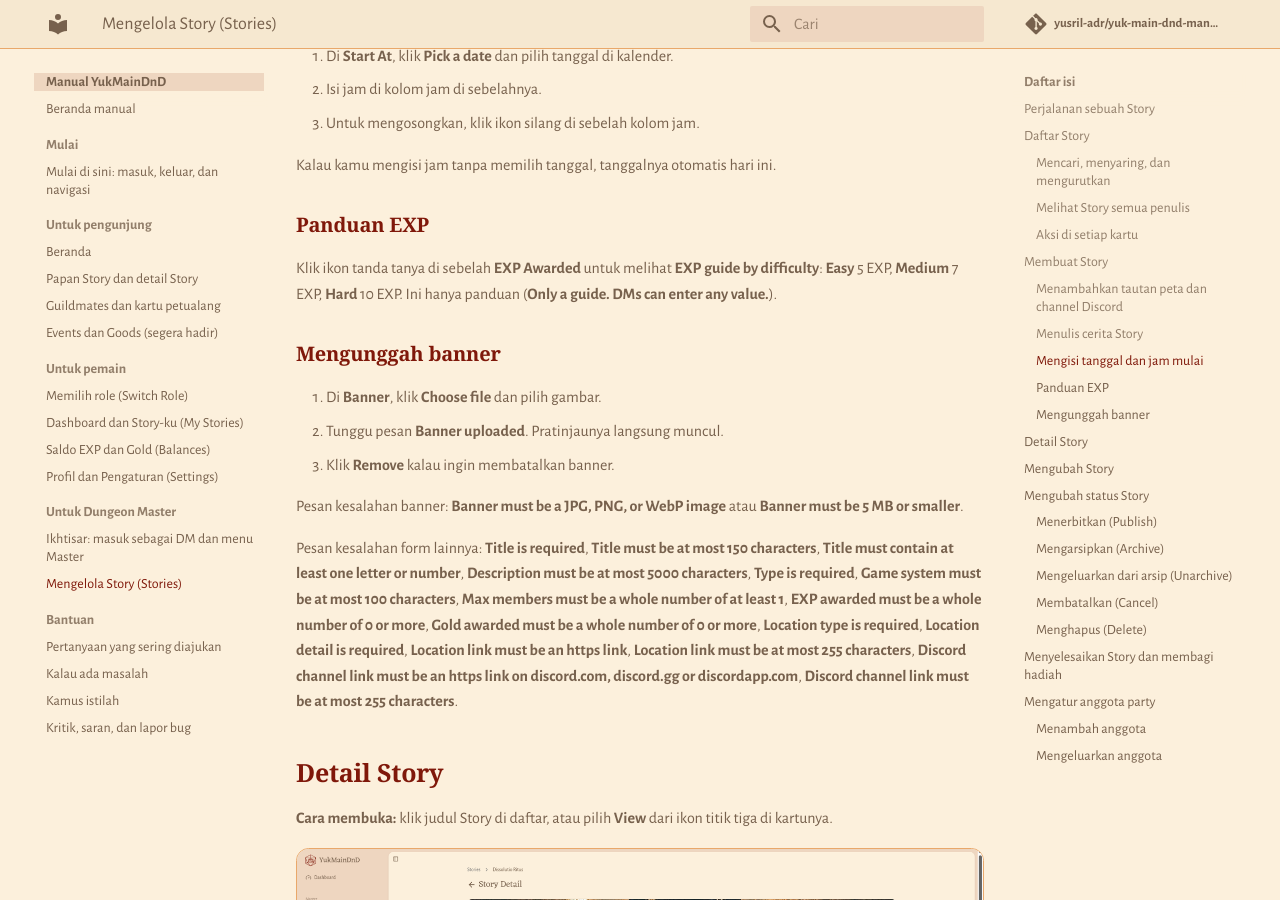
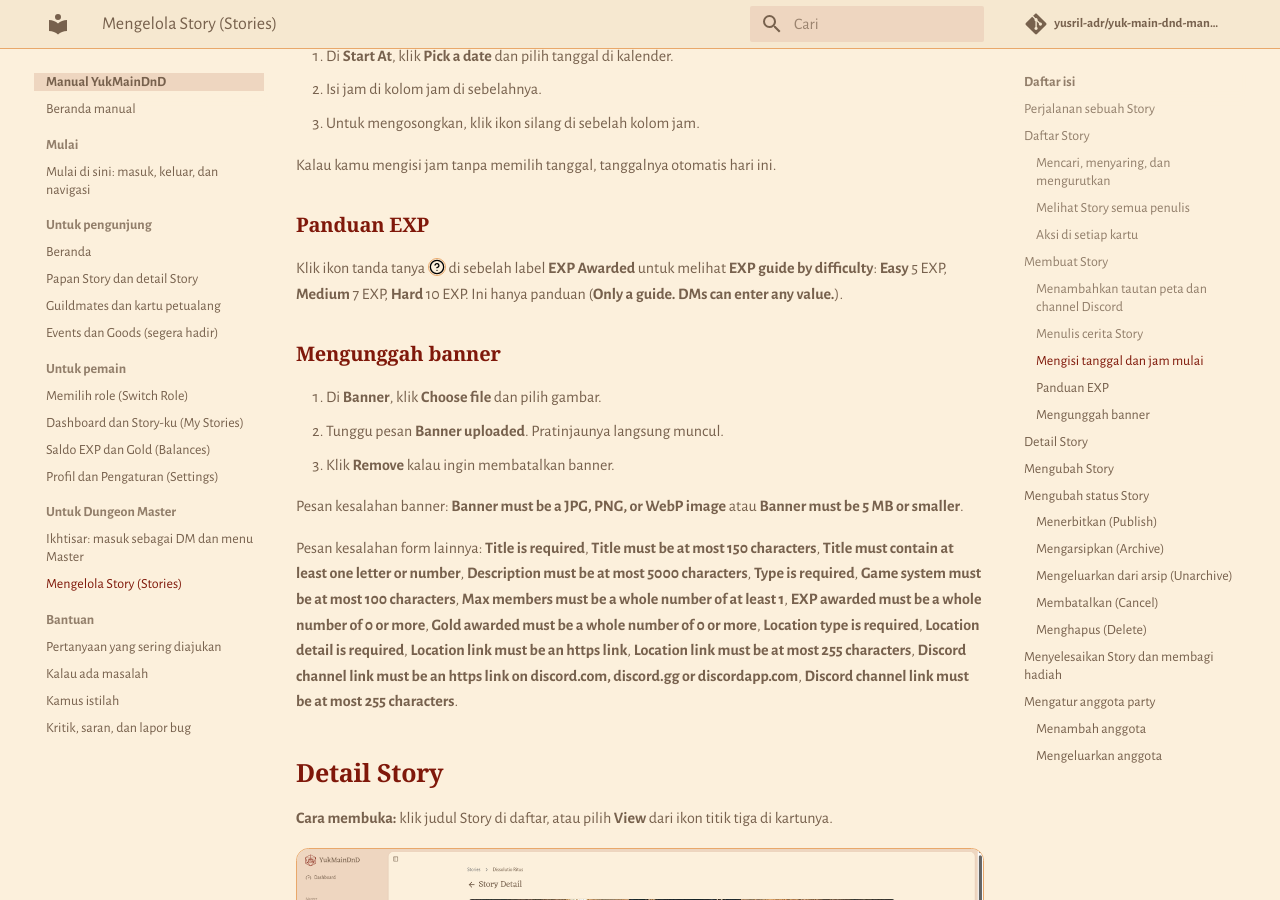
Before and after one commit to yusril-adr/yuk-main-dnd-manual, an MkDocs documentation site: the page built from docs/dungeon-master/story.md, in a window 1280 px wide and 900 px high, scrolled down 6268 px. Built offline with MkDocs 1.6.1 and Material for MkDocs 9.7.7, drawn with Linux system fonts in a browser that asks for light colours; some web fonts are replaced; comment, search, counter and statistics services are not loaded.

Commit message:
Show the EXP guide question-mark icon inline

```diff
--- a/docs/dungeon-master/story.md
+++ b/docs/dungeon-master/story.md
@@ -140,7 +140,7 @@ Kalau kamu mengisi jam tanpa memilih tanggal, tanggalnya otomatis hari ini.
 
 ### Panduan EXP
 
-Klik ikon tanda tanya di sebelah **EXP Awarded** untuk melihat **EXP guide by difficulty**: **Easy** 5 EXP, **Medium** 7 EXP, **Hard** 10 EXP. Ini hanya panduan (**Only a guide. DMs can enter any value.**).
+Klik ikon tanda tanya ![ikon tanda tanya](../images/icons/circle-help.svg){ width="18" style="vertical-align: text-bottom" } di sebelah label **EXP Awarded** untuk melihat **EXP guide by difficulty**: **Easy** 5 EXP, **Medium** 7 EXP, **Hard** 10 EXP. Ini hanya panduan (**Only a guide. DMs can enter any value.**).
 
 ### Mengunggah banner
 
```
Also changed, not shown: docs/images/icons/circle-help.svg (added).
